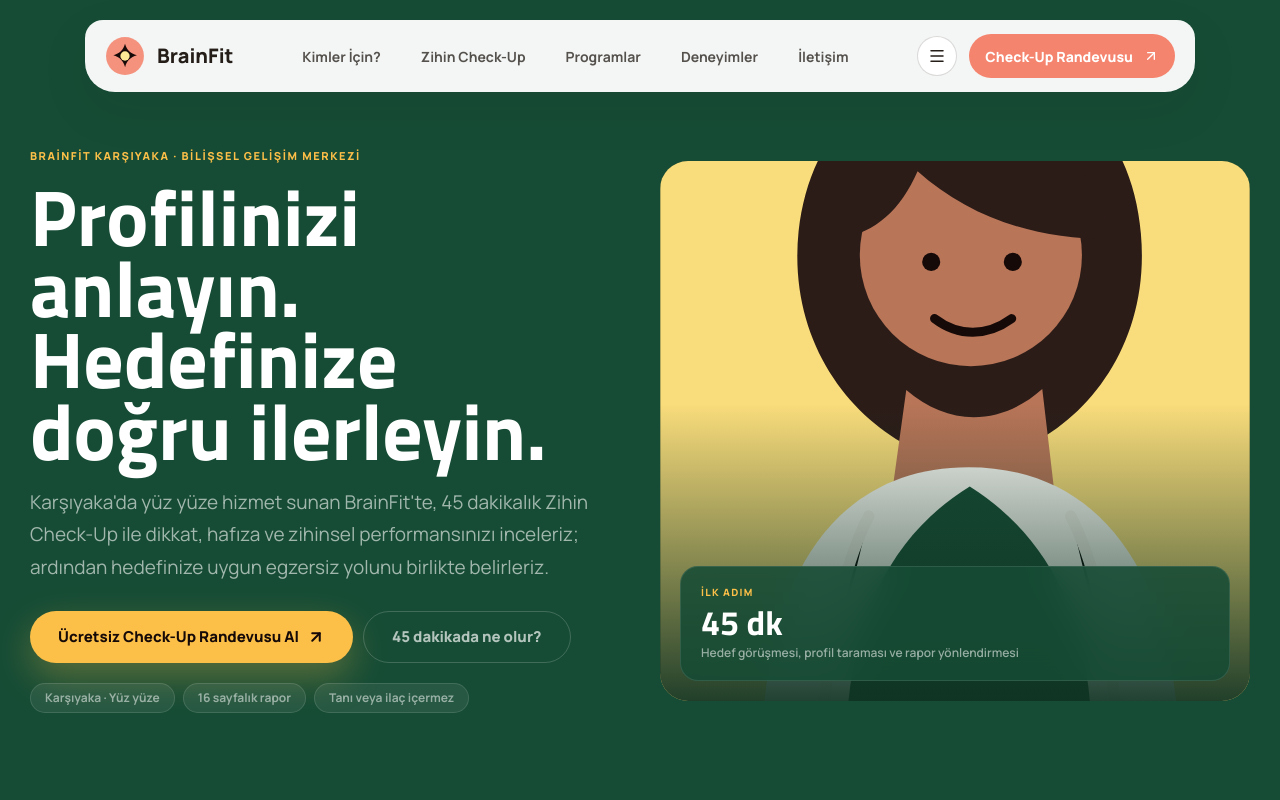
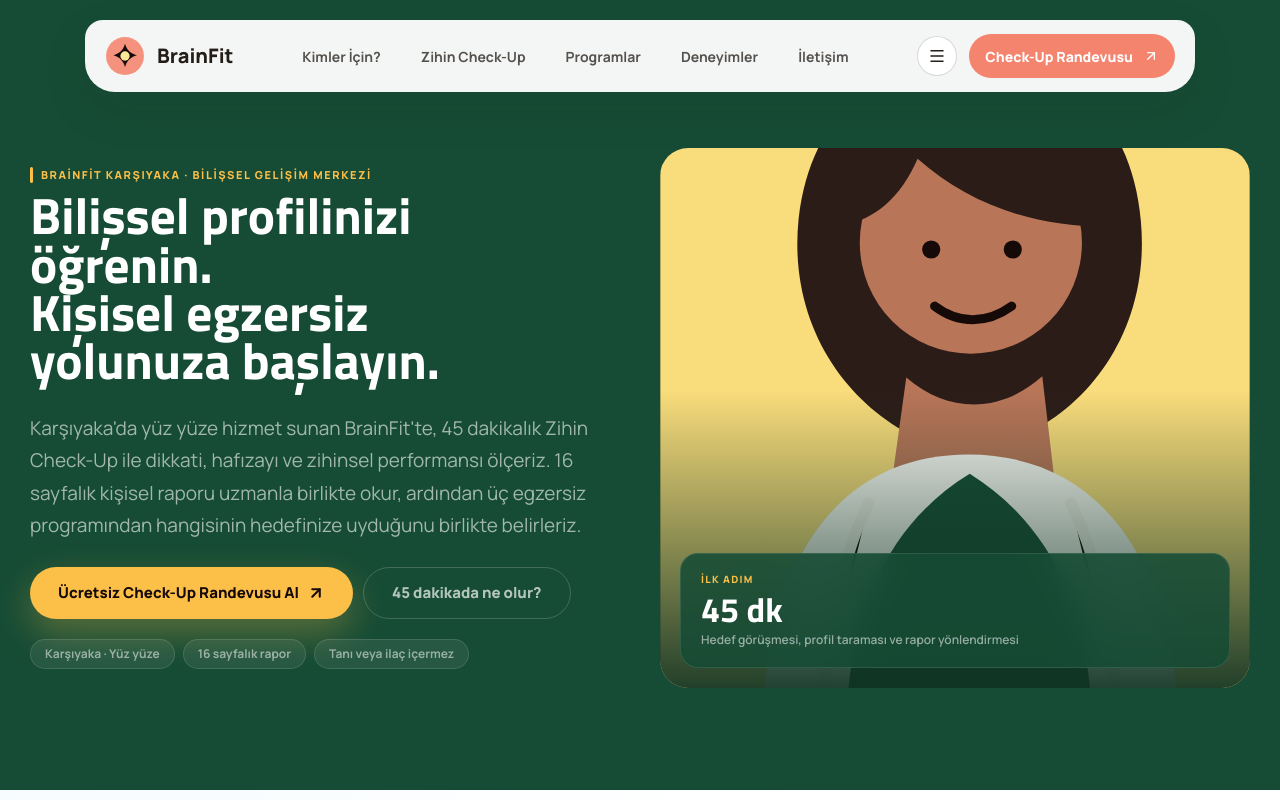
Before and after one commit to cenkerkaragozz/bfit_cl_cs, a Next.js app: page /yetiskinler in a window 1280 px wide. Shown: the top 800 px of the page. Built offline with nearby package versions, Linux system fonts and the light colour scheme.

Commit message:
hero change

```diff
--- a/src/app/globals.css
+++ b/src/app/globals.css
@@ -164,30 +164,40 @@
   letter-spacing: 0.14em;
   text-transform: uppercase;
   color: #fcbf48;
+  display: flex;
+  align-items: center;
+  gap: 8px;
+}
+.v4 .v4-kicker-bar {
   display: block;
+  width: 3px;
+  height: 16px;
+  background: #fcbf48;
+  border-radius: 2px;
+  flex-shrink: 0;
 }
 .v4 .v4-h1 {
   font-family: var(--display);
-  font-size: clamp(46px, 6.2vw, 96px);
+  font-size: clamp(36px, 4vw, 58px);
   font-weight: 700;
-  line-height: 0.9;
+  line-height: 0.94;
   color: white;
   text-wrap: balance;
-  max-width: 16ch;
-  margin-top: 16px;
+  max-width: 18ch;
+  margin-top: 8px;
 }
 .v4 .v4-sub {
   font-size: clamp(16px, 1.7vw, 19px);
   line-height: 1.7;
   color: rgba(255, 255, 255, 0.6);
   max-width: 50ch;
-  margin-top: 20px;
+  margin-top: 28px;
 }
 .v4 .v4-ctas {
   display: flex;
   flex-wrap: wrap;
   gap: 10px;
-  margin-top: 28px;
+  margin-top: 26px;
 }
 .v4 .v4-cta-p {
   display: inline-flex;
--- a/src/components/AdultLandingPage.tsx
+++ b/src/components/AdultLandingPage.tsx
@@ -220,9 +220,12 @@
       <div className="inner v4-inner">
         <div className="grid gap-10 lg:grid-cols-[1fr_1fr] lg:items-center">
           <div>
-            <span className="v4-kicker">BrainFit Karşıyaka · Bilişsel Gelişim Merkezi</span>
-            <h1 className="v4-h1">Profilinizi anlayın. Hedefinize doğru ilerleyin.</h1>
-            <p className="v4-sub">Karşıyaka'da yüz yüze hizmet sunan BrainFit'te, 45 dakikalık Zihin Check-Up ile dikkat, hafıza ve zihinsel performansınızı inceleriz; ardından hedefinize uygun egzersiz yolunu birlikte belirleriz.</p>
+            <span className="v4-kicker">
+              <span className="v4-kicker-bar" aria-hidden="true" />
+              BrainFit Karşıyaka · Bilişsel Gelişim Merkezi
+            </span>
+            <h1 className="v4-h1">Bilişsel profilinizi öğrenin. Kişisel egzersiz yolunuza başlayın.</h1>
+            <p className="v4-sub">Karşıyaka'da yüz yüze hizmet sunan BrainFit'te, 45 dakikalık Zihin Check-Up ile dikkati, hafızayı ve zihinsel performansı ölçeriz. 16 sayfalık kişisel raporu uzmanla birlikte okur, ardından üç egzersiz programından hangisinin hedefinize uyduğunu birlikte belirleriz.</p>
             <div className="v4-ctas">
               <a href="#checkup-form" className="v4-cta-p arrow-shift">
                 Ücretsiz Check-Up Randevusu Al
```
Also changed, not shown: .claude/launch.json.
